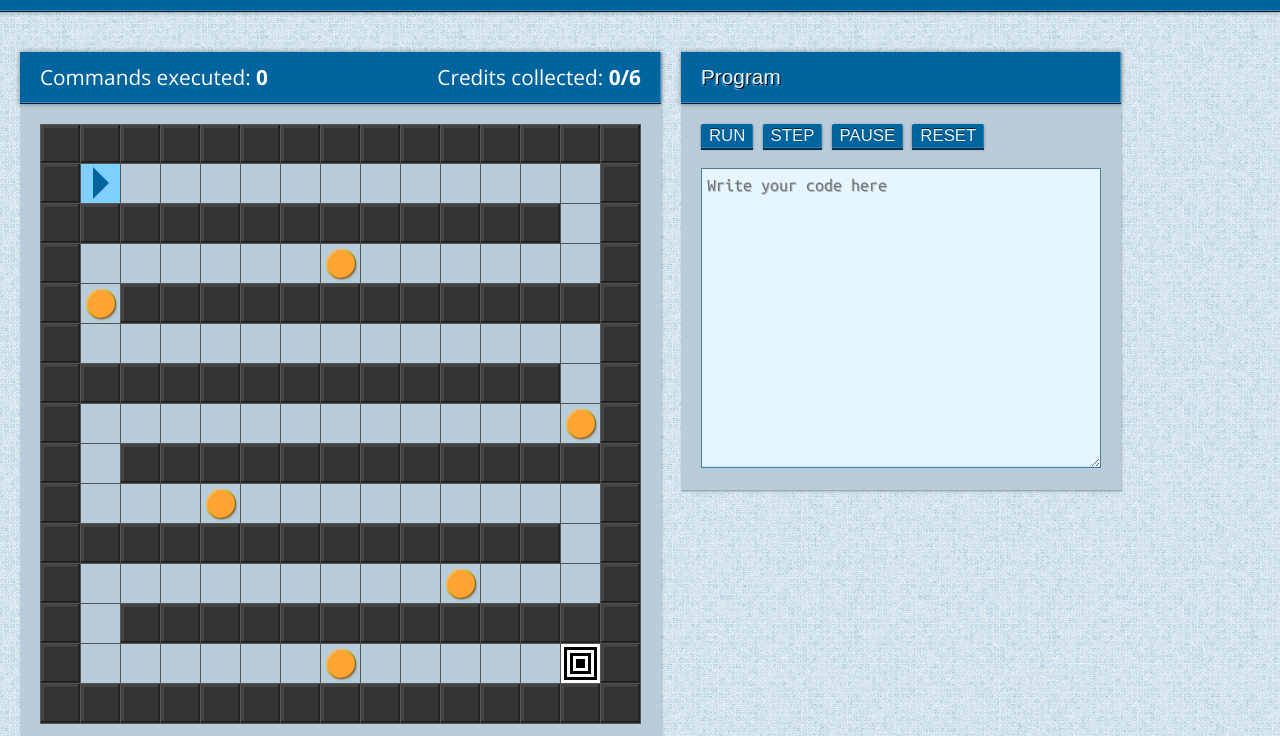
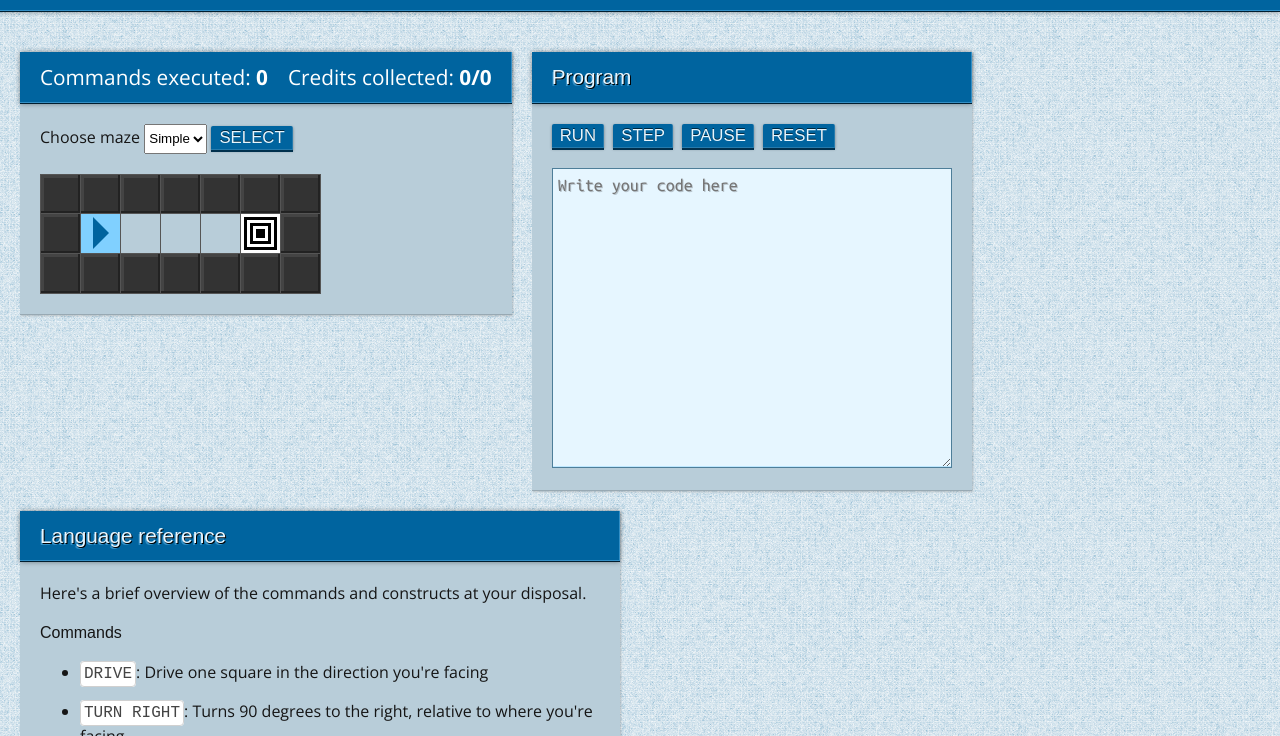
Before and after one commit to michd/CarGo, a plain HTML site: page public/index.html in a window 1280 px wide. Both pictures are taken after a click on the button "RESET". Shown: the part 64-800 px from the top of the page. Drawn offline with nearby package versions, Linux system fonts and the light colour scheme; a web font is replaced by a local one.

Commit message:
Add some alternative simple grids and a grid selector

```diff
--- a/public/assets/css/main.css
+++ b/public/assets/css/main.css
@@ -143,6 +143,13 @@ textarea {
   color: #222;
 }
 
+#grid-picker {
+  margin-bottom: 20px;
+}
+
+#grid-selector { /* todo: prettify dropdowns with jquery selectbox */
+  height: 30px;
+}
 
 #game-area, #program, #reference {
   margin: 20px 0 0 20px;
--- a/public/assets/js/bootstrap.js
+++ b/public/assets/js/bootstrap.js
@@ -14,6 +14,40 @@
 
     grids = {},
     events = App.eventDispatcher;
+
+  grids.simple = {
+    width: 7,
+    height: 3,
+    startPos: [1, 1],
+    startDirection: 'r',
+
+    goalPos: [5, 1],
+
+    content: [
+      {type: 'wall', rect: [[0, 0], [7, 1]]},
+      {type: 'wall', rect: [[0, 2], [7, 1]]},
+      {type: 'wall', pos: [0, 1]},
+      {type: 'wall', pos: [6, 1]}
+    ]
+  };
+
+  grids.turn = {
+    width: 7,
+    height: 7,
+    startPos: [1, 1],
+    startDirection: 'r',
+
+    goalPos: [1, 3],
+    content: [
+      {type: 'wall', rect: [[0, 0], [7, 1]]},
+      {type: 'wall', rect: [[0, 6], [7, 1]]},
+      {type: 'wall', rect: [[0, 1], [1, 5]]},
+      {type: 'wall', rect: [[6, 1], [1, 5]]},
+      {type: 'wall', rect: [[2, 2], [3, 3]]},
+      {type: 'wall', pos: [1, 2]}
+    ]
+  };
+
 
   grids.zigzag = {
     width: 15,
@@ -43,10 +77,13 @@
     ]
   };
 
+  // Make available to the App namespace
+  App.grids = grids;
+
 
 
   // Initialize the game grid
-  App.Grid(grids.zigzag);
+  App.Grid(grids.simple);
 
   // Help debugging
   App.eventDispatcher.enableLogging();
--- a/public/assets/js/grid.js
+++ b/public/assets/js/grid.js
@@ -67,18 +67,24 @@
     }
 
 
-    this.getCell = getCell;
+    /**
+     * Empties the grid, both UI-wise as internal data-wise
+     *
+     */
+    function clear() {
+      data = [];
+      $grid.find('.row').remove();
+    }
 
 
     /**
-     * Initialized the game grid with game data
+     * Initializes the game grid with game data
      *
      * Important: also initializes App.Car
      *
      * @param  {Object} gameData
-     * @return {App.Grid} self
      */
-    this.init = function (gameData) {
+    function initialize(gameData) {
       var
         x, y,
         i,
@@ -128,33 +134,47 @@
       finish.toggleFlag('finish', true);
 
       // Position car
-      App.Car(getCell(gameData.startPos), gameData.startDirection, self);
+      if (App.car) {
+        App.car.place(self.getCell(gameData.startPos), gameData.startDirection);
+      } else {
+        App.Car(getCell(gameData.startPos), gameData.startDirection, self);
+      }
 
       // Broadcast how many credits were placed
-      events.trigger('grid.credits-placed', contentCounters.credit);
-
-      return self;
-    };
+      events.trigger('grid.credits-placed', contentCounters.credit || 0);
+    }
 
 
     /**
-     * Restores the original state of the grid (as defined in gameData)
+     * Empties grid and reinitializes it with data in gameData
      *
-     * @return {App.Grid} self
      */
-    this.reset = function () {
-      data = [];
-      $grid.find('.row').remove();
-      self.init(gameData);
-      App.car.place(self.getCell(gameData.startPos), gameData.startDirection);
+    function reset() {
+      clear();
+      initialize(gameData);
+    }
 
-      return self;
-    };
+
+    /**
+     * Load new grid data and reinitialize grid with newly selected data
+     * @param  {String} gridName
+     */
+    function selectGrid(gridName) {
+      if (App.grids[gridName] !== undefined) {
+        gameData = App.grids[gridName];
+      }
+      reset();
+    }
+
+
+    this.getCell = getCell;
+
 
     // Listen for events
     events.subscribe({
-      'ui.reset':      self.reset,
-      'program.reset': self.reset
+      'ui.select.grid': selectGrid,
+      'ui.reset':      reset,
+      'program.reset': reset
     });
 
     App.grid = self;
@@ -167,7 +187,7 @@
       return self;
     };
 
-    this.init(gameData);
+    initialize(gameData);
   };
 
 }(this.CARGO, this.jQuery, this));
--- a/public/assets/js/program.js
+++ b/public/assets/js/program.js
@@ -202,6 +202,8 @@
 
         // Iterator
         i = 0;
+
+      lineCount = 0;
 
 
       /**
--- a/public/assets/js/ui/buttons.js
+++ b/public/assets/js/ui/buttons.js
@@ -4,7 +4,15 @@
   // Trigger a ui. event with eventDispatcher when a button with a
   // data-event attribute is clicked
   $(document).on('click', 'button[data-event]', function (event) {
-    App.eventDispatcher.trigger('ui.' + $(event.target).data('event'));
+    var
+      $target = $(event.target),
+      value;
+
+    if ($target.data('value-from')) {
+      value = $('#' + $target.data('value-from')).val();
+    }
+
+    App.eventDispatcher.trigger('ui.' + $(event.target).data('event'), [value]);
   });
 
 }(this.CARGO, this.jQuery, this.document));
--- a/public/index.html
+++ b/public/index.html
@@ -29,6 +29,16 @@
           <span id="credits-collected">0/0</span>
         </div>
       </header>
+
+      <div id="grid-picker">
+        <label for="grid-selector">Choose maze</label>
+        <select id="grid-selector" name="grid" data-event="">
+          <option value="simple" selected>Simple</option>
+          <option value="turn">Turn</option>
+          <option value="zigzag">Zigzag</option>
+        </select>
+        <button data-event="select.grid" data-value-from="grid-selector">Select</button>
+      </div>
 
       <div id="grid"></div>
     </section>
```
